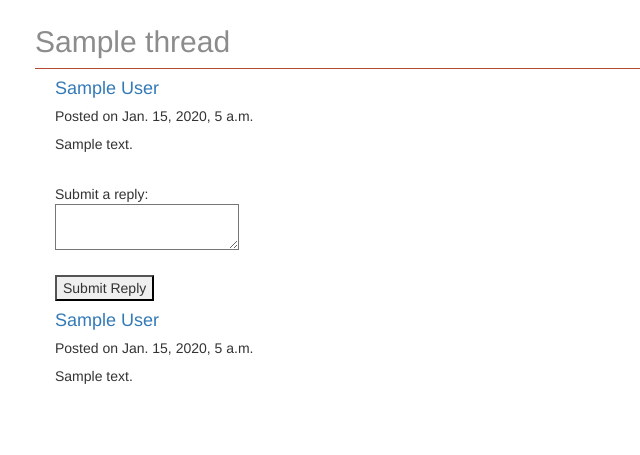
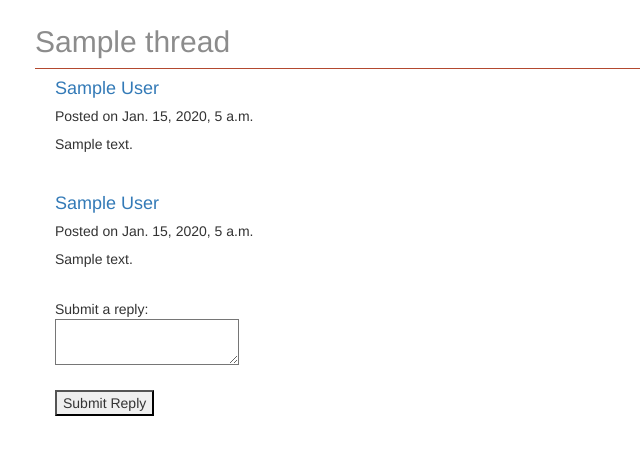
Before and after one commit to WhiteboardEECS393/Whiteboard, a Django app: page /boards/thread/1/ in a window 1280 px wide. Shown: the part 72-527 px from the top of the page, without its empty margins (0-640 px from the left). Run offline with Django 3.2, Linux system fonts and the light colour scheme; a user stored in the database is signed in; tables that the repository leaves empty hold one stand-in row (values such as "Sample post"); some libraries are stand-ins or nearby versions.

Commit message:
Moved submit reply after the other posts

```diff
--- a/whiteboard/wbMessageBoard/templates/wbMessageBoard/postedthread.html
+++ b/whiteboard/wbMessageBoard/templates/wbMessageBoard/postedthread.html
@@ -68,16 +68,8 @@
                         <h5 class="post-time">Posted on {{ thread.time_of_creation }}</h5>
 
                         <p class="text-post">{{ thread.message }}</p>
-
-                            <form action="/boards/thread/{{ thread.id }}/create/" method="post">
-                                    {% csrf_token %}
-                                    <br/>Submit a reply:<br/>
-                                    <textarea class="submit-reply-text" name="reply_message"></textarea>
-                                        <br/><br/>
-                                        <input class="submit-button" type="submit" value="Submit Reply">
-                            </form>
-
                     </ul>
+                    <br/>
                 </div>
 
                 {% if post_list %}
@@ -97,6 +89,18 @@
                 {% else %}
 
                 {% endif %}
+
+                <div class="reply-to-post">
+                    <ul class="reply-to-post-content">
+                        <form action="/boards/thread/{{ thread.id }}/create/" method="post">
+                            {% csrf_token %}
+                            <br/>Submit a reply:<br/>
+                            <textarea class="submit-reply-text" name="reply_message"></textarea>
+                            <br/><br/>
+                            <input class="submit-button" type="submit" value="Submit Reply">
+                        </form>
+                    </ul>
+                </div>
     {% endif %}
 
 
```
